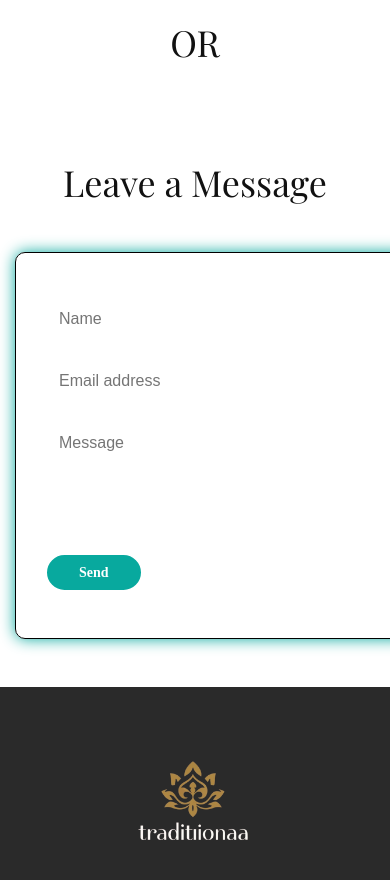
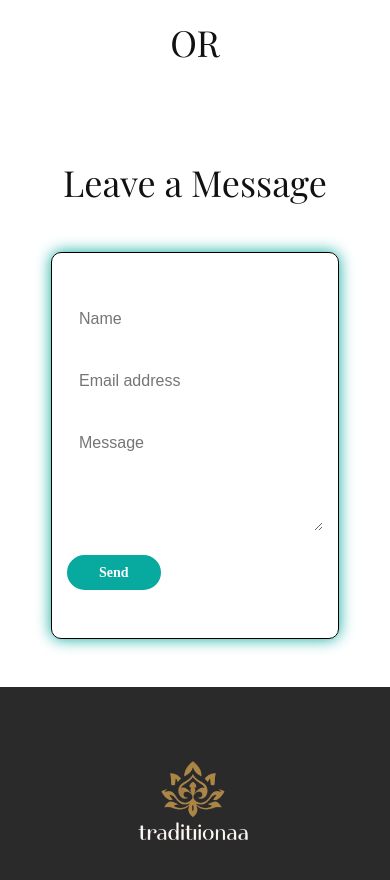
Before and after one commit to hammad-44/tradationiaa, a Django app: page /contactus in a window 390 px wide; the page is wider, and only the part inside the window is pictured. Shown: the part 1369-2249 px from the top of that part. Run offline with Django 3.2, Linux system fonts and the light colour scheme; some libraries are stand-ins or nearby versions; some web fonts are replaced.

Commit message:
Fixed Contact

```diff
--- a/templates/ecom/contactus.html
+++ b/templates/ecom/contactus.html
@@ -67,9 +67,8 @@
 
  <div class="container mt-4 d-flex flex-column justify-content-center align-items-center">
   <h2 class="mb-5 pf mt-5 ">Leave a Message</h2>
-  <div class="container-sm py-5 d-flex flex-column justify-content-center align-items-center" style="width:30rem;border-radius:10px;box-shadow:0 0 15px #08a99e; border:1px solid black">
-  <form style="width: 26rem;">
-    <!-- Name input -->
+  <div class="container py-5 w-50 form-cont" style="border-radius:10px;box-shadow:0 0 15px #08a99e; border:1px solid black">
+  <form>
     <div data-mdb-input-init class="form-outline mb-4">
       <input type="text" id="form4Example1" class="form-control" />
       <label class="form-label" for="form4Example1">Name</label>
--- a/templates/ecom/homebase.html
+++ b/templates/ecom/homebase.html
@@ -162,6 +162,9 @@
       .navbar {
         background-color: #000 !important;
         /* Replace with your custom color */
+      }
+      .form-cont{
+        width:80% !important;
       }
     }
     .float {
```
